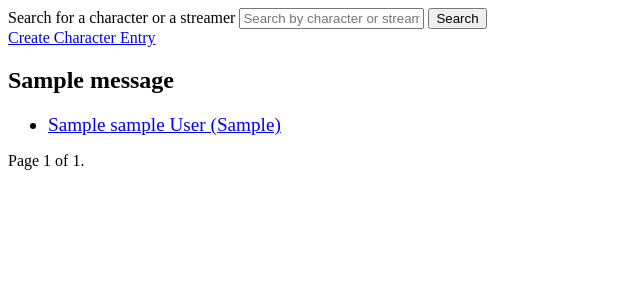
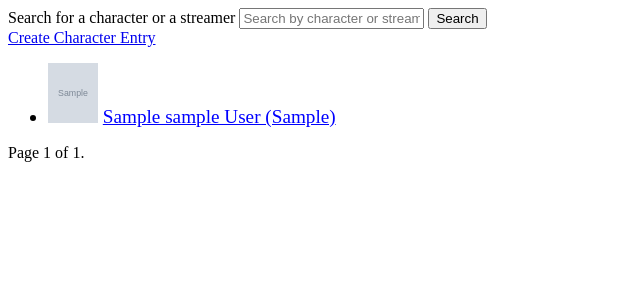
Before and after one commit to seanjan10/Last_Seen, a Django app: page /lastSeenRP/ in a window 1280 px wide. Shown: the top 300 px of the page, without its empty margins (0-640 px from the left). Run offline with Django 4.2, Linux system fonts and the light colour scheme; tables that the repository leaves empty hold one stand-in row (values such as "Sample post"); grey boxes marked "Sample" are stand-in pictures; one stand-in notice (Sample message) is shown.

```diff
--- a/GTARPlastSeen/lastSeen/insert_data.py
+++ b/GTARPlastSeen/lastSeen/insert_data.py
@@ -62,6 +62,6 @@
         r = rpCharacter(character_first_name=splitList[0], character_nick_name=splitList[1], character_last_name=fullLastName, character_played_by=groupList, streamers_URL=splitList[5], character_image=splitList[6])
     #if they didn't provide username
     else:
-        r = rpCharacter(character_first_name=splitList[0], character_nick_name=splitList[1], character_last_name=fullLastName, character_image=splitList[6])
+        r = rpCharacter(character_first_name=splitList[0], character_nick_name=splitList[1], character_last_name=fullLastName, character_played_by="Unknown", streamers_URL="Unknown", character_image=splitList[6])
     #save each object into the DB
     r.save()
--- a/GTARPlastSeen/lastSeen/lastSeenRP/admin.py
+++ b/GTARPlastSeen/lastSeen/lastSeenRP/admin.py
@@ -25,7 +25,7 @@ class AppearanceAdmin(admin.ModelAdmin):
         (None, {'fields': ['character_name', 'date_of_appearance']}),
         ('Additional Info', {'fields': ['twitch_clip_URL', 'clip_Streamer', 'publish_time']}),
     ]
-    list_display = ('character_name', 'date_of_appearance', 'twitch_clip_URL', 'clip_Streamer', 'publish_time', 'recently_published')
+    list_display = ('character_name', 'date_of_appearance', 'twitch_clip_URL', 'clip_Streamer', 'publish_time', 'recently_published', 'recently_appeared')
     list_filter= ['date_of_appearance']
     search_fields = ['character_name']
 
--- a/GTARPlastSeen/lastSeen/lastSeenRP/models.py
+++ b/GTARPlastSeen/lastSeen/lastSeenRP/models.py
@@ -21,14 +21,20 @@ class rpCharacter(models.Model):
     character_image = models.CharField(max_length=200, blank=True)
     streamers_URL = models.CharField(max_length=60, blank=True)
 
-    #default="https://static.wikia.nocookie.net/nopixel/images/5/5f/Placeholder.jpg"
-
     class Meta:
         unique_together = ["character_first_name", "character_last_name"]
 
     def __str__(self):
         return self.character_first_name + ', ' + self.character_nick_name + ', ' + self.character_last_name + ', ' + self.character_played_by + ', ' + self.streamers_URL + ', ' + self.character_image
 
+    def save(self):
+        if self.character_played_by == '':
+            self.character_played_by = 'Unknown'
+        if self.character_image == '':
+            self.character_image = "https://static.wikia.nocookie.net/nopixel/images/5/5f/Placeholder.jpg"
+        if self.streamers_URL == '':
+            self.streamers_URL = 'Unknown'
+        super().save()
 
 class Appearance(models.Model):
     #future fields to be added
@@ -47,14 +53,29 @@ class Appearance(models.Model):
 
     @admin.display(
         boolean=True,
-        ordering='date_of_appearance',
-        description='recently appeared',
+        ordering='publish_time',
+        description='recently published',
     )
     #try to troubleshoot why some appearances made within the past hour aren't recent but more than a day are
     #change published to recently seen
     def recently_published(self):
         now = pytz.UTC.localize(datetime.now())
         #return self.publish_time >= datetime.now() - timedelta(days=1)
+        return now - timedelta(days=7) <= self.publish_time <= now + timedelta(hours=1)
+        #order appearances by their earliest known appearance
+    class Meta:
+        ordering = ('-publish_time',)
+
+    @admin.display(
+        boolean=True,
+        ordering='date_of_appearance',
+        description='recently appeared (7 days)',
+    )
+    #try to troubleshoot why some appearances made within the past hour aren't recent but more than a day are
+    #change published to recently seen
+    def recently_appeared(self):
+        now = pytz.UTC.localize(datetime.now())
+        #return self.publish_time >= datetime.now() - timedelta(days=1)
         return now - timedelta(days=7) <= self.date_of_appearance <= now + timedelta(hours=1)
         #order appearances by their earliest known appearance
     class Meta:
--- a/GTARPlastSeen/lastSeen/lastSeenRP/static/lastSeenRP/style.css
+++ b/GTARPlastSeen/lastSeen/lastSeenRP/static/lastSeenRP/style.css
@@ -3,9 +3,9 @@ li a {
 }
 
 ul {
-    -webkit-column-count: 3;
-    -moz-column-count: 3;
-    column-count: 3;
+    -webkit-column-count: 4;
+    -moz-column-count: 4;
+    column-count: 4;
 
 }
 
--- a/GTARPlastSeen/lastSeen/lastSeenRP/templates/lastSeenRP/index.html
+++ b/GTARPlastSeen/lastSeen/lastSeenRP/templates/lastSeenRP/index.html
@@ -19,20 +19,12 @@
     </div>
 
     <a href="{% url 'lastSeenRP:create' %}">Create Character Entry </a>
-
-    {%if messages %}
-        {% for message in messages %}
-            <h2> {{message}} </h2>
-        {% endfor %}
-    {% endif %}
-
-
         <div class="character_list">
         {%if latest_character_list %}
             <ul>
             {% for character in latest_character_list%}
 
-            <li><a href="{% url 'lastSeenRP:character' character.character_first_name character.character_last_name %}">{{character.character_first_name}} {{character.character_nick_name}} {{character.character_last_name|readd_whitespace}} ({{character.character_played_by}})  </a></li>
+            <li> <img src="{{character.character_image}}" alt="Picture of {{character.character_first_name}} {{character_id.character_last_name}}" width="50" height="60"> <a href="{% url 'lastSeenRP:character' character.character_first_name character.character_last_name %}">{{character.character_first_name}} {{character.character_nick_name}} {{character.character_last_name|readd_whitespace}} ({{character.character_played_by}})  </a></li>
                 {% comment %}
                     <li><a href="/lastSeenRP/character/{{character.character_first_name}}_{{character.character_last_name}}/">{{character.character_first_name}} {{character.character_last_name}} ({{character.character_played_by}})</a></li>
                 {% endcomment %}
--- a/GTARPlastSeen/lastSeen/lastSeenRP/views.py
+++ b/GTARPlastSeen/lastSeen/lastSeenRP/views.py
@@ -19,7 +19,7 @@ class IndexView(generic.ListView):
     #object that is passed into the template
     context_object_name = 'latest_character_list'
     #number of characters per page before pagination
-    paginate_by = 501
+    paginate_by = 203
     #object model that is to be displayed int he list
     model = rpCharacter
     #in which order the list/queryset is to be displayed
@@ -111,6 +111,10 @@ class searchResults(generic.ListView):
 class createCharacterEntry(generic.FormView):
     template_name = 'lastSeenRP/create.html'
     form_class = createCharacter
+
+    #make validation function, error message if exists
+
+
     #save the character object
     def form_valid(self, form):
 
@@ -122,7 +126,8 @@ class createCharacterEntry(generic.FormView):
         return super(createCharacterEntry, self).form_valid(form)
     #if the data is valid redirects to the newly created page of the user submitted data
     def get_success_url(self):
-        #print(self.character_first_name, "|||self field")
-        #print(self.character_last_name, "||| self field")
-        return reverse('lastSeenRP:character', args={self.character_first_name, self.character_last_name})
+        #print("My first name is ", self.character_first_name)
+        #print("My last name is ", self.character_last_name)
+        #return reverse('lastSeenRP:character', args={self.character_first_name, self.character_last_name})
+        return reverse('lastSeenRP:character', kwargs={'character_FName': self.character_first_name, 'character_LName': self.character_last_name})
         #return reverse('lastSeenRP:index')
```
Also changed, not shown: GTARPlastSeen/lastSeen/lastSeenRP/templates/lastSeenRP/character.html (+5 -2 lines), GTARPlastSeen/lastSeen/lastSeenRP/migrations/0029_alter_appearance_publish_time.py (added), GTARPlastSeen/lastSeen/lastSeenRP/migrations/0030_alter_appearance_publish_time.py (added), GTARPlastSeen/lastSeen/lastSeenRP/migrations/0031_alter_appearance_publish_time.py (added), GTARPlastSeen/lastSeen/lastSeenRP/migrations/0032_alter_appearance_publish_time.py (added), GTARPlastSeen/lastSeen/lastSeenRP/migrations/0033_alter_appearance_publish_time.py (added).
